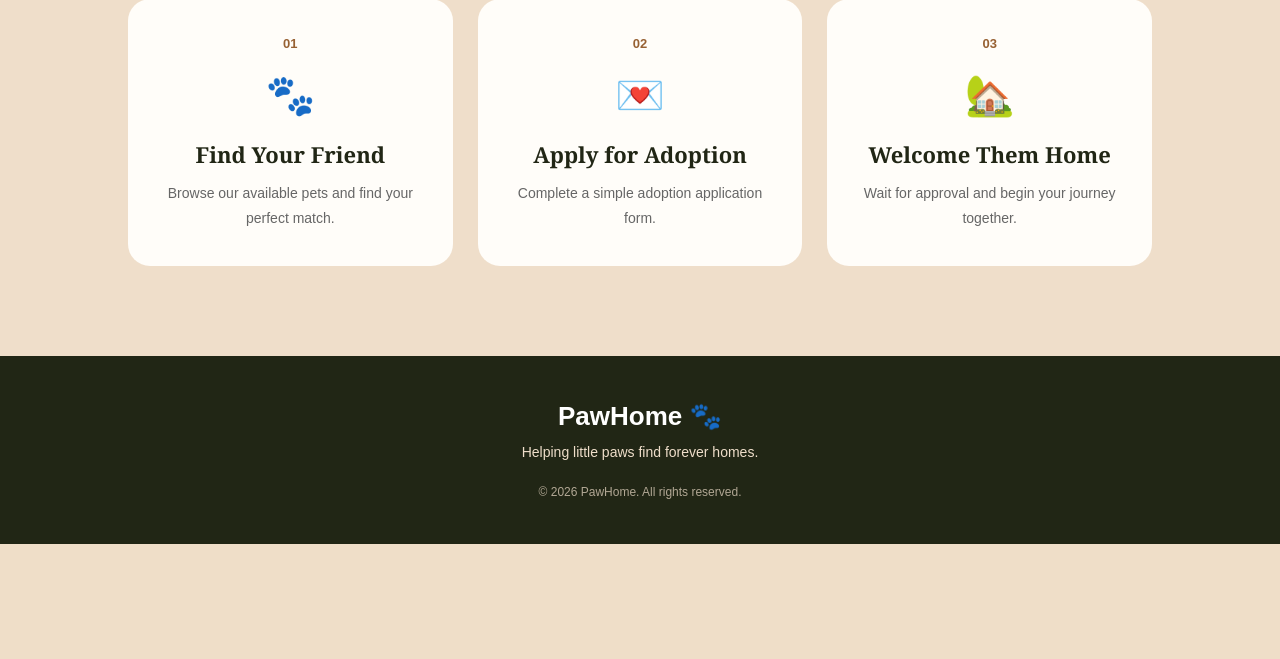
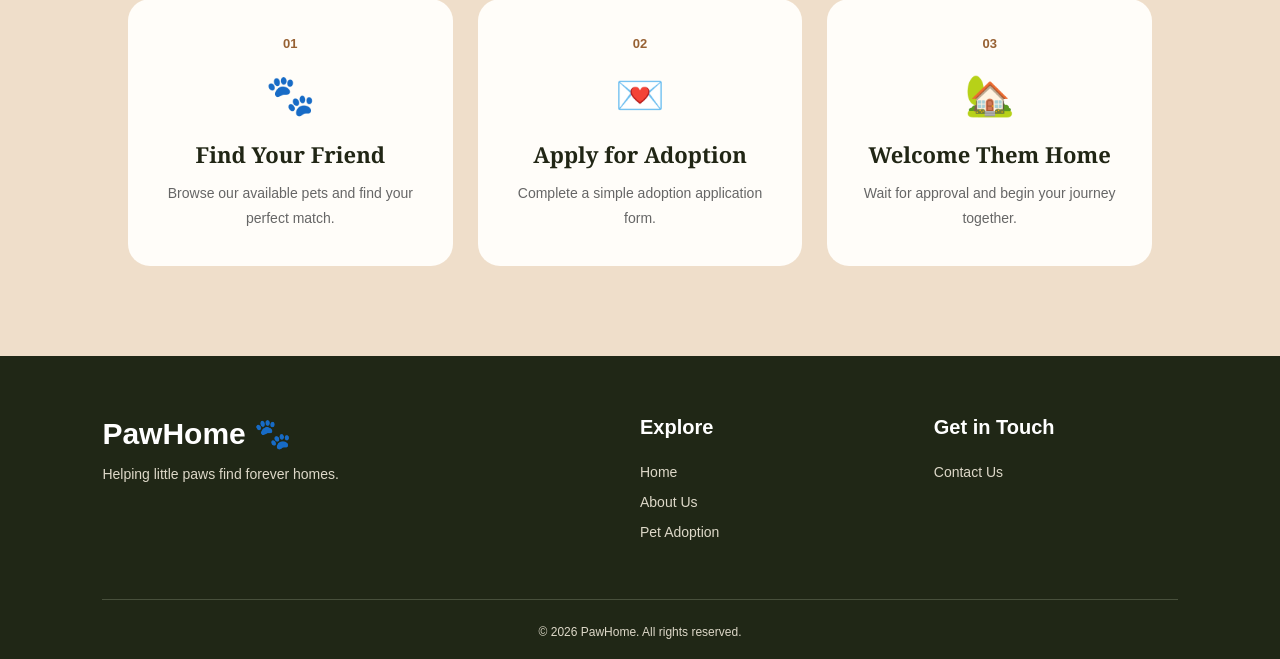
Before and after one commit to haziqah011/WEB-DEV-AS1, a PHP site: page / in a window 1280 px wide. Shown: the part 1283-1942 px from the top of the page. Before the commit the page ends 1827 px from the top, so only its background shows below. Run offline with PHP 8.4, Linux system fonts and the light colour scheme; data that the repository does not hold is empty.

Commit message:
Add footer

```diff
--- a/db.php
+++ b/db.php
@@ -3,7 +3,7 @@
 session_start();
 
 $dbHost = '127.0.0.1';
-$dbPort = '3307';
+$dbPort = '3306';
 $dbName = 'pet_adoption';
 $dbUser = 'root';
 $dbPass = '';
--- a/index.php
+++ b/index.php
@@ -157,18 +157,35 @@ $featured = $pdo->query("SELECT id, name, breed, age, image FROM pets WHERE stat
 
 
 <!-- FOOTER -->
-<footer class="home-footer" id="contact">
 
-    <h2>PawHome 🐾</h2>
+<footer class="home-footer">
+    <div class="footer-container">
 
-    <p>
-        Helping little paws find forever homes.
-    </p>
+        <!-- PawHome -->
+        <div class="footer-brand">
+            <h2>PawHome 🐾</h2>
+            <p>Helping little paws find forever homes.</p>
+        </div>
 
-    <p class="copyright">
-        © 2026 PawHome. All rights reserved.
-    </p>
+        <!-- Explore -->
+        <div class="footer-section">
+            <h3>Explore</h3>
+            <a href="index.php">Home</a>
+            <a href="about_us.php">About Us</a>
+            <a href="pets.php">Pet Adoption</a>
+        </div>
 
+        <!-- Get in Touch -->
+        <div class="footer-section">
+            <h3>Get in Touch</h3>
+            <a href="contact.php">Contact Us</a>
+        </div>
+
+    </div>
+
+    <div class="footer-bottom">
+        <p>&copy; 2026 PawHome. All rights reserved.</p>
+    </div>
 </footer>
 
 </body>
--- a/style.css
+++ b/style.css
@@ -483,32 +483,82 @@ nav a:hover {
     }
 }
 
+
+
 /* ===================================
    FOOTER
 =================================== */
 
 .home-footer {
-    background-color: var(--dark);
-    color: var(--white);
-    padding: 45px 20px;
+    background-color: #202716;
+    color: white;
+    padding: 60px 8% 20px;
+    text-align: left;
+}
+
+.home-footer .footer-container {
+    display: grid;
+    grid-template-columns: 2fr 1fr 1fr;
+    gap: 50px;
+    max-width: 1200px;
+    margin: 0 auto;
+    align-items: start;
+}
+
+.home-footer .footer-brand h2 {
+    font-size: 30px;
+    margin-bottom: 15px;
+}
+
+.home-footer .footer-brand p {
+    font-size: 14px;
+    color: #ddd8c8;
+}
+
+.home-footer .footer-section h3 {
+    font-size: 20px;
+    margin-bottom: 25px;
+}
+
+.home-footer .footer-section a {
+    display: block;
+    color: #ddd8c8;
+    text-decoration: none;
+    margin-bottom: 14px;
+    font-size: 14px;
+}
+
+.home-footer .footer-section a:hover {
+    color: white;
+    text-decoration: underline;
+}
+
+.home-footer .footer-section p {
+    font-size: 14px;
+    color: #ddd8c8;
+}
+
+.home-footer .footer-bottom {
+    max-width: 1200px;
+    margin: 45px auto 0;
+    padding-top: 25px;
+    border-top: 1px solid #48503c;
     text-align: center;
 }
 
-.home-footer h2 {
-    font-size: 26px;
-    margin-bottom: 12px;
+.home-footer .footer-bottom p {
+    font-size: 12px;
+    color: #ddd8c8;
 }
 
-.home-footer p {
-    font-size: 14px;
-    color: var(--cream);
+/* Mobile responsive */
+@media (max-width: 768px) {
+    .home-footer .footer-container {
+        grid-template-columns: 1fr;
+        gap: 30px;
+    }
 }
 
-.home-footer .copyright {
-    font-size: 12px;
-    margin-top: 25px;
-    opacity: 0.7;
-}
 
 /* ===================================
    ADOPT A PET PAGE
```
Also changed, not shown: about_us.php (+25 -8 lines), admin.php (+33 -0 lines), contact.php (+27 -10 lines), pet_details.php (+33 -0 lines), pets.php (+34 -0 lines).
